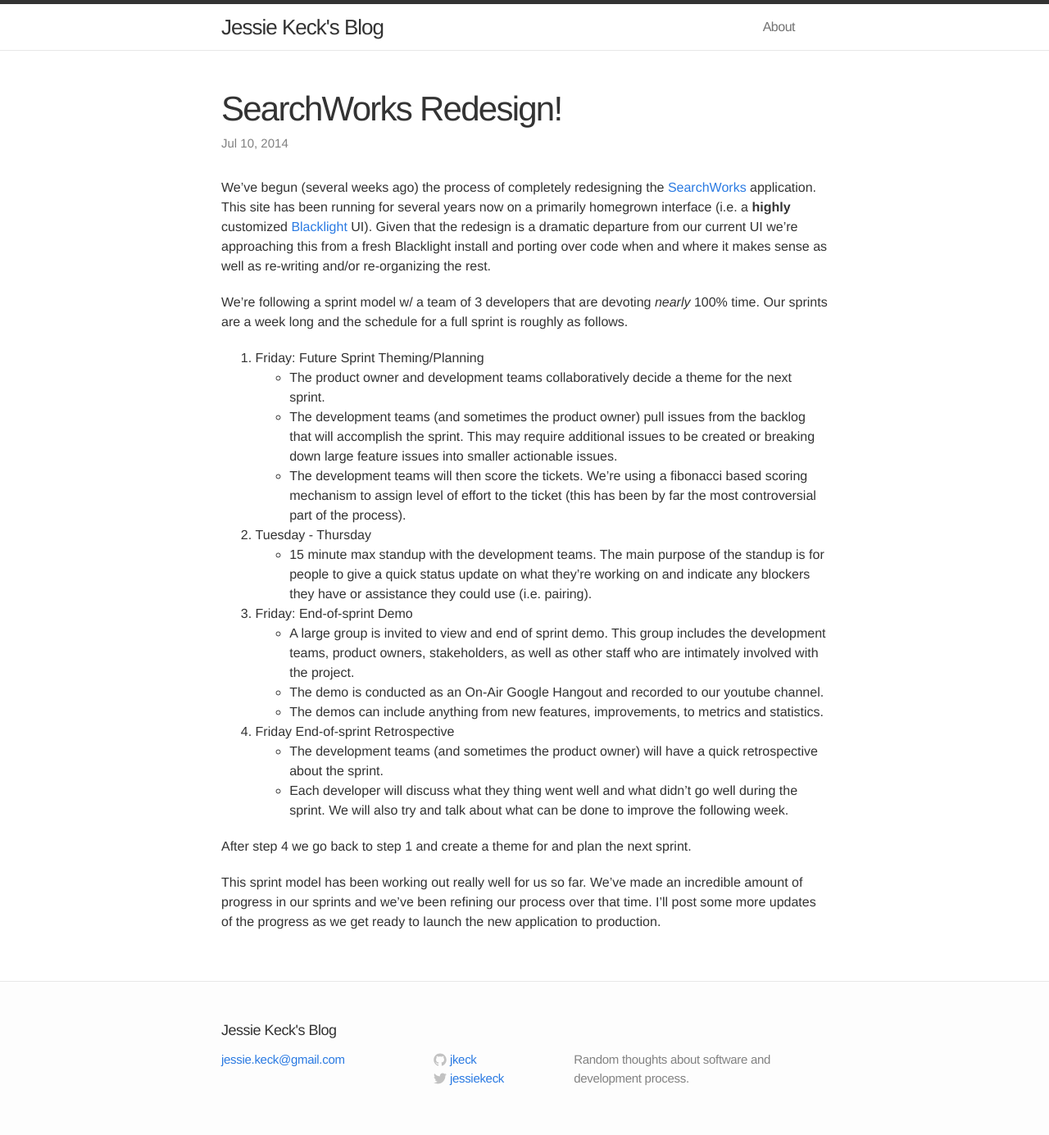
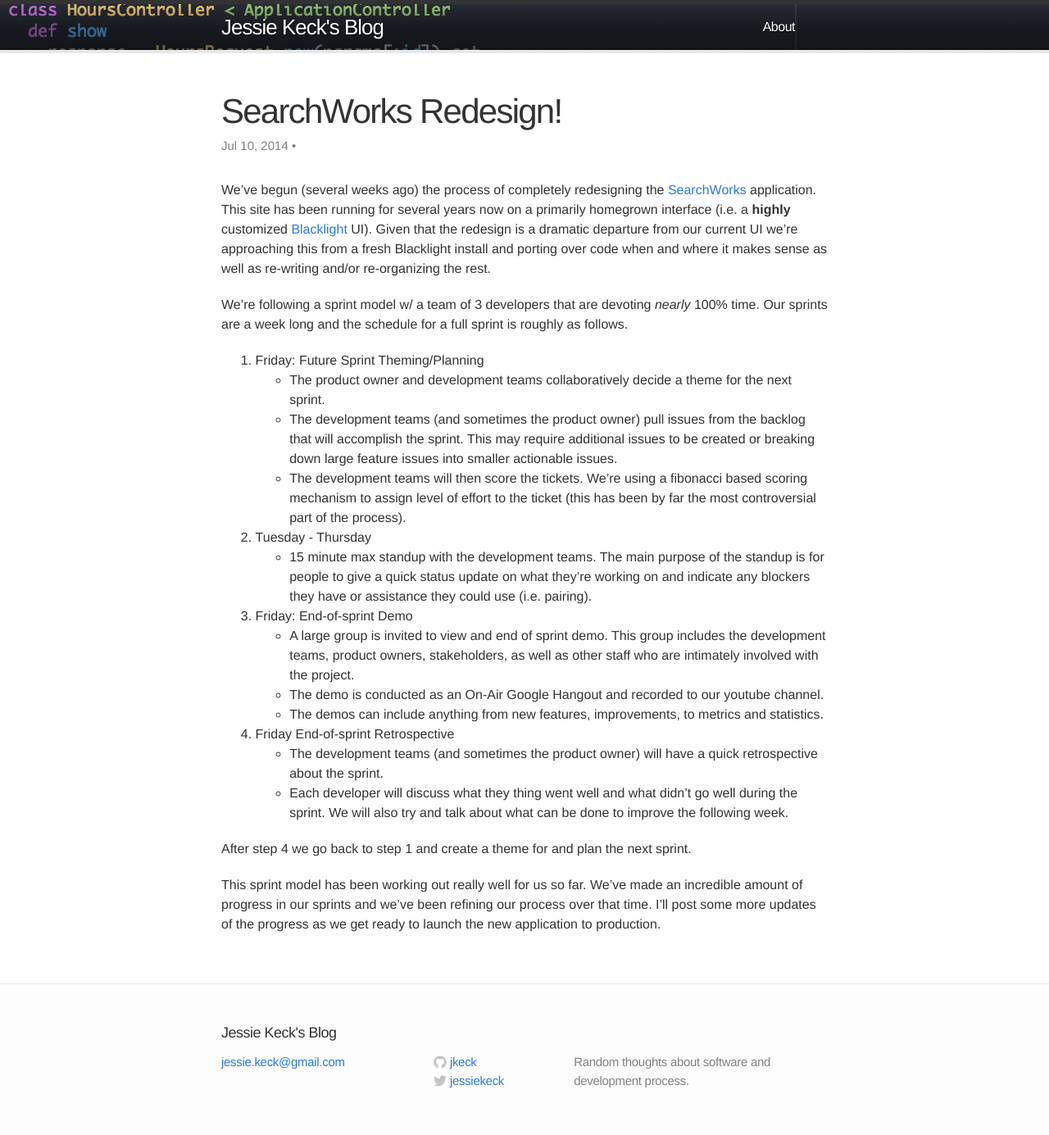
Before and after one commit to jkeck/jkeck.github.io, a Jekyll site: the page built from _posts/2014-07-10-searchworks-redesign.markdown, in a window 1280 px wide. Shown: the whole page at 82% size. Built offline with Jekyll 4.4.1, drawn with Linux system fonts in a browser that asks for light colours; nearby versions of some CDN libraries.

Commit message:
Update site header to include configurable images.

```diff
--- a/_includes/header.html
+++ b/_includes/header.html
@@ -1,5 +1,5 @@
-<header class="site-header">
-
+<header class="site-header" style="{% if page.header %}background-image: url('{{ page.header }}');{% endif %}">
+  <div class="gradient"></div>
   <div class="wrap">
 
     <a class="site-title" href="{{ site.baseurl }}/">{{ site.title }}</a>
--- a/_layouts/post.html
+++ b/_layouts/post.html
@@ -5,7 +5,19 @@ layout: default
 
   <header class="post-header">
     <h1>{{ page.title }}</h1>
-    <p class="meta">{{ page.date | date: "%b %-d, %Y" }}{% if page.author %} • {{ page.author }}{% endif %}{% if page.meta %} • {{ page.meta }}{% endif %}</p>
+    <p class="meta">
+      {{ page.date | date: "%b %-d, %Y" }}
+      {% if page.author %}
+        • {{ page.author }}
+      {% endif %}
+      {% if page.meta %}
+        • {{ page.meta }}
+      {% endif %}
+      {% if page.tags %}
+        • {{ page.tags | join: ' • ' }}
+      {% endif %}
+    </p>
+
   </header>
 
   <article class="post-content">
--- a/_posts/2014-07-10-searchworks-redesign.markdown
+++ b/_posts/2014-07-10-searchworks-redesign.markdown
@@ -3,6 +3,7 @@ layout: post
 title:  "SearchWorks Redesign!"
 date:   2014-07-10 10:00:00
 categories: searchworks
+header: '/images/sw-header-bg.png'
 ---
 
 We've begun (several weeks ago) the process of completely redesigning the [SearchWorks](http://searchworks.stanford.edu) application. This site has been running for several years now on a primarily homegrown interface (i.e. a **highly** customized [Blacklight](http://projectblacklight.org) UI). Given that the redesign is a dramatic departure from our current UI we're approaching this from a fresh Blacklight install and porting over code when and where it makes sense as well as re-writing and/or re-organizing the rest.
--- a/css/main.css
+++ b/css/main.css
@@ -41,26 +41,45 @@ a:visited { color: #205caa; }
 /* Site header */
 
 .site-header {
+  position: relative;
   border-top: 5px solid #333;
-  border-bottom: 1px solid #e8e8e8;
+  border-bottom: 4px solid #e8e8e8;
   min-height: 56px;
   background-color: white;
+  background-image: url('/images/header-bg.png');
+  background-attachment: fixed;
+  background-position-y: -30px;
+  color: white;
+  text-shadow: 1px 1px 0 #000000;
+}
+.site-header a { color: white; }
+
+
+.site-header .gradient {
+  position: absolute;
+  left: 0;
+  right: 0;
+  top: 0;
+  bottom: 0;
+  background: -webkit-linear-gradient(transparent, rgba(0,0,0,0.4), rgba(0,0,0,0.5));
+  background: linear-gradient(transparent, rgba(0,0,0,0.4), rgba(0,0,0,0.5));
+  z-index: 0;
 }
 
 .site-title,
 .site-title:hover,
 .site-title:visited {
   display: block;
-  color: #333;
   font-size: 26px;
   letter-spacing: -1px;
   float: left;
   line-height: 56px;
   position: relative;
-  z-index: 1;
+  z-index: 2;
 }
 
 .site-nav {
+  position: relative;
   float: right;
   line-height: 56px;
 }
@@ -69,8 +88,8 @@ a:visited { color: #205caa; }
 
 .site-nav .page-link {
   margin-left: 20px;
-  color: #727272;
   letter-spacing: -.5px;
+  z-index: 2;
 }
 
 /* Site footer */
@@ -205,6 +224,7 @@ a:visited { color: #205caa; }
 .post-content h3 {
   font-size: 26px;
   letter-spacing: -1px;
+  border-bottom: 1px solid #333;
 }
 
 .post-content h4 {
@@ -360,6 +380,11 @@ a:visited { color: #205caa; }
     border: 1px solid #e8e8e8;
   }
 
+  .site-nav a {
+    color: #727272;
+    text-shadow: none;
+  }
+
   .site-nav .menu-icon {
     display: block;
     font-size: 24px;
```
Also changed, not shown: Gemfile (line endings or trailing spaces), Gemfile.lock, _layouts/page.html (line endings or trailing spaces), images/embed-header-bg.png (added), images/embed-panel.png (added), images/embed-response-times.png (added), images/header-bg.png (added), images/sw-header-bg.png (added), images/youtube-embed.png (added).
